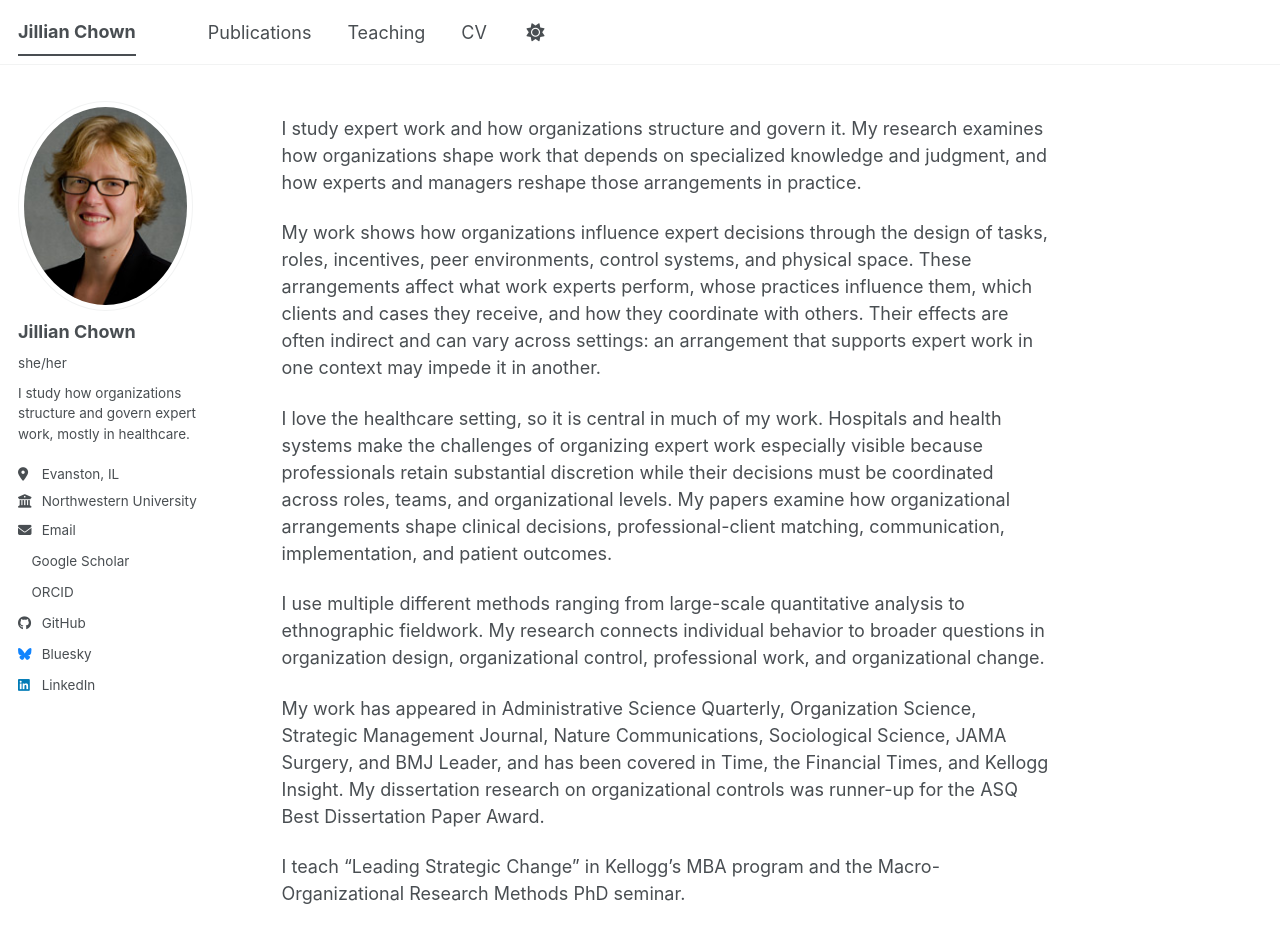
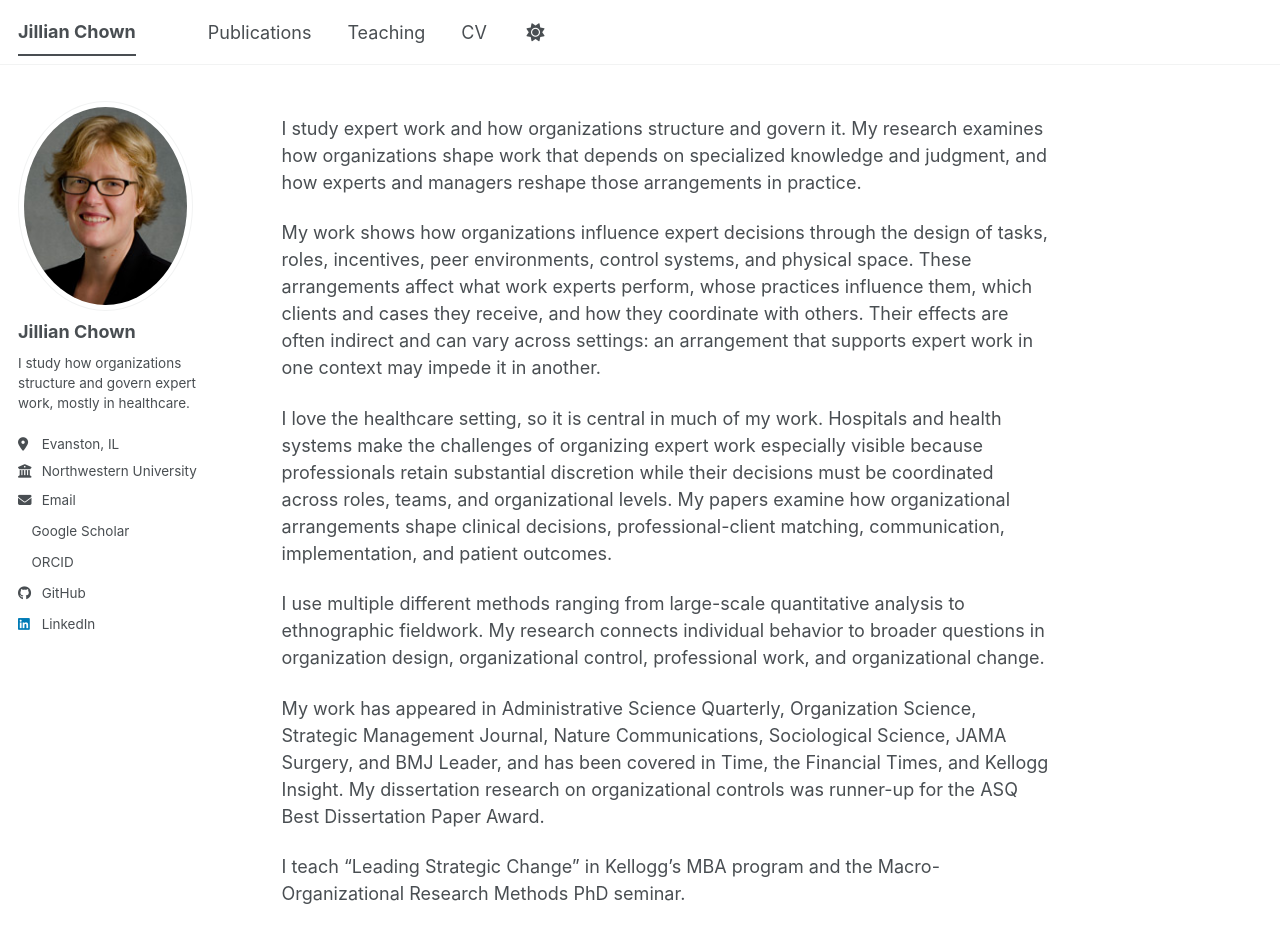
Before and after one commit to jillianchown/jillianchown.github.io, a Jekyll site: the page built from _pages/about.md, in a window 1280 px wide and 1123 px high. Shown: the top 943 px of the window. Built offline with Jekyll 4.4.1, drawn with Linux system fonts in a browser that asks for light colours; a style sheet for code colours, icons or effects is not loaded.

Commit message:
Update _config.yml

```diff
--- a/_config.yml
+++ b/_config.yml
@@ -24,7 +24,7 @@ author:
   # Biographic information
   avatar           : "headshot.jpg"
   name             : "Jillian Chown"
-  pronouns         : "she/her"
+  pronouns         : ""
   bio              : "I study how organizations structure and govern expert work, mostly in healthcare."
   location         : "Evanston, IL"
   employer         : "Northwestern University"
@@ -56,7 +56,7 @@ author:
 
   # Social media
   artstation       : # Username
-  bluesky          : "bsky.app" # Replace this with you Bluesky username
+  bluesky          : # Username
   facebook         : # Username
   flickr           : # Username
   foursquare       : # Username
```
